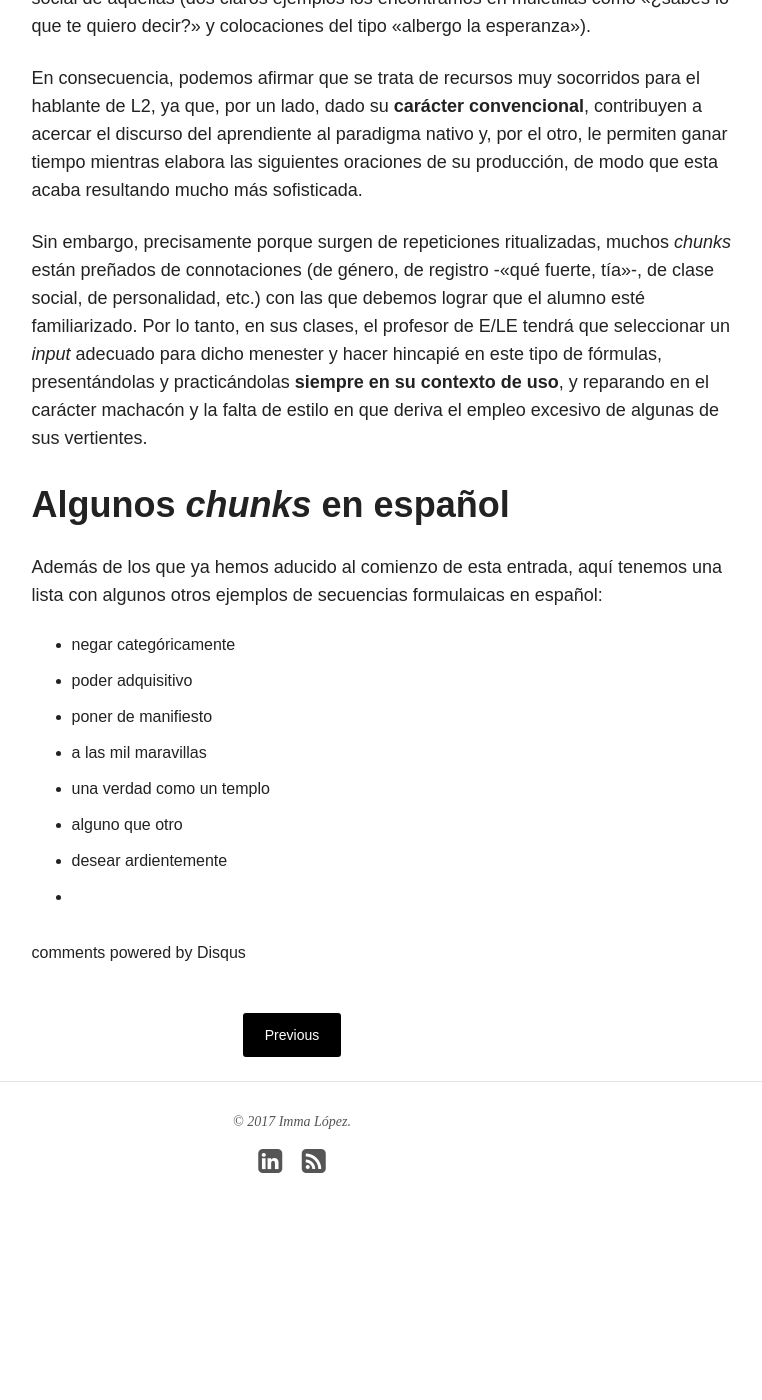
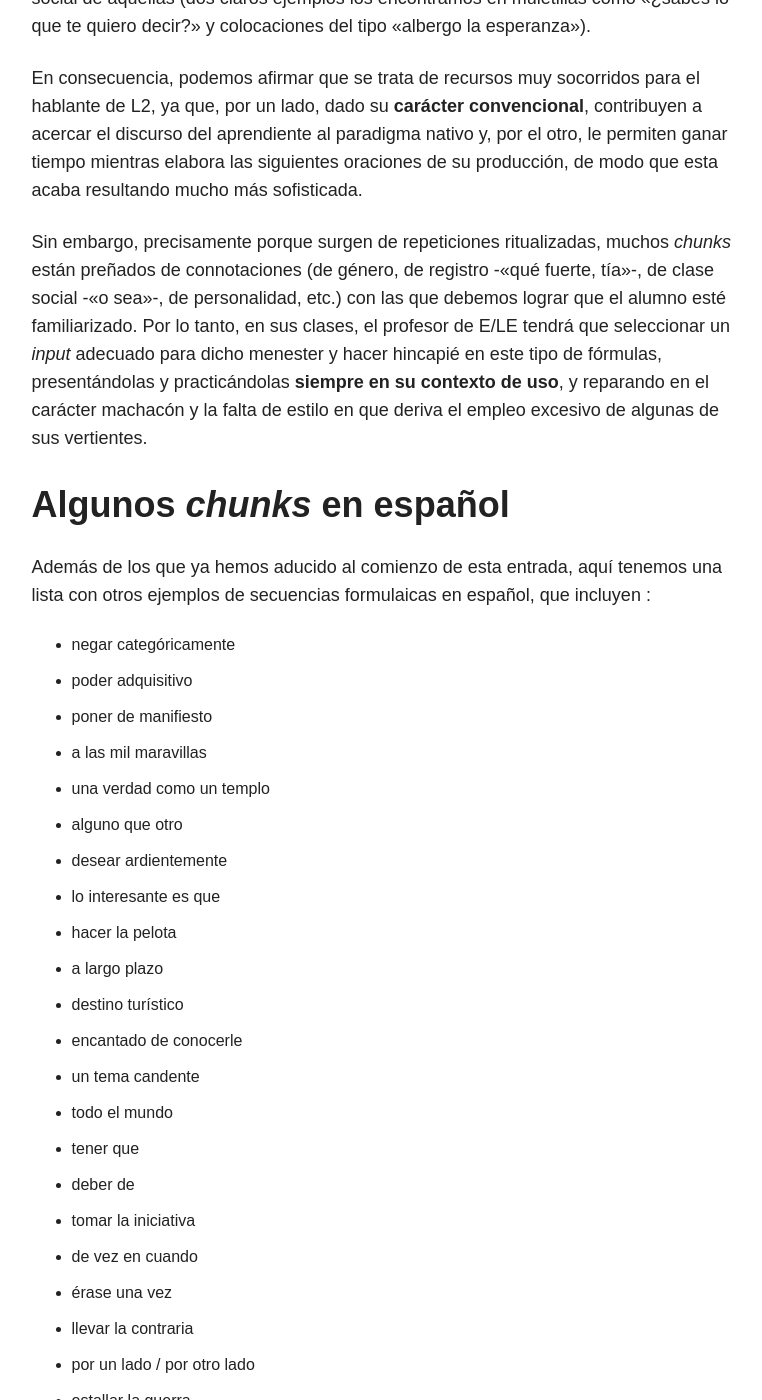
Before and after one commit to immalopez/immalopez.github.io, a Jekyll site: the page built from _posts/blog/2017-10-26-lenguaje-formulaico.md, in a window 1280 px wide and 1400 px high, scrolled down 920 px. Shown: the whole window, without its empty margins (348-1110 px from the left). Built offline with Jekyll 4.4.1, drawn with Linux system fonts in a browser that asks for light colours; nearby versions of some CDN libraries; comment, search, counter and statistics services are not loaded; before the commit the page ends 2193 px from its top, so only the background shows below that.

Commit message:
Update 2017-10-26-lenguaje-formulaico.md

```diff
--- a/_posts/blog/2017-10-26-lenguaje-formulaico.md
+++ b/_posts/blog/2017-10-26-lenguaje-formulaico.md
@@ -17,12 +17,12 @@ De acuerdo con la definición que de ellas nos brinda [Alison Wray](https://en.w
 
 En consecuencia, podemos afirmar que se trata de recursos muy socorridos para el hablante de L2, ya que, por un lado, dado su **carácter convencional**, contribuyen a acercar el discurso del aprendiente al paradigma nativo y, por el otro, le permiten ganar tiempo mientras elabora las siguientes oraciones de su producción, de modo que esta acaba resultando mucho más sofisticada.
 
-Sin embargo, precisamente porque surgen de repeticiones ritualizadas, muchos _chunks_ están preñados de connotaciones (de género, de registro -«qué fuerte, tía»-, de clase social, de personalidad, etc.) con las que debemos lograr que el alumno esté familiarizado. Por lo tanto, en sus clases, el profesor de E/LE tendrá que seleccionar un _input_ adecuado para dicho menester y hacer hincapié en este tipo de fórmulas, presentándolas y practicándolas **siempre en su contexto de uso**, y reparando en el carácter machacón y la falta de estilo en que deriva el empleo excesivo de algunas de sus vertientes.
+Sin embargo, precisamente porque surgen de repeticiones ritualizadas, muchos _chunks_ están preñados de connotaciones (de género, de registro -«qué fuerte, tía»-, de clase social -«o sea»-, de personalidad, etc.) con las que debemos lograr que el alumno esté familiarizado. Por lo tanto, en sus clases, el profesor de E/LE tendrá que seleccionar un _input_ adecuado para dicho menester y hacer hincapié en este tipo de fórmulas, presentándolas y practicándolas **siempre en su contexto de uso**, y reparando en el carácter machacón y la falta de estilo en que deriva el empleo excesivo de algunas de sus vertientes.
 
 
 # Algunos _chunks_ en español
 
-Además de los que ya hemos aducido al comienzo de esta entrada, aquí tenemos una lista con algunos otros ejemplos de secuencias formulaicas en español:
+Además de los que ya hemos aducido al comienzo de esta entrada, aquí tenemos una lista con otros ejemplos de secuencias formulaicas en español, que incluyen :
 * negar categóricamente
 * poder adquisitivo
 * poner de manifiesto
@@ -30,4 +30,18 @@ Además de los que ya hemos aducido al comienzo de esta entrada, aquí tenemos u
 * una verdad como un templo
 * alguno que otro
 * desear ardientemente
-*
+* lo interesante es que
+* hacer la pelota
+* a largo plazo
+* destino turístico
+* encantado de conocerle
+* un tema candente
+* todo el mundo
+* tener que
+* deber de
+* tomar la iniciativa
+* de vez en cuando
+* érase una vez
+* llevar la contraria
+* por un lado / por otro lado
+* estallar la guerra
```
